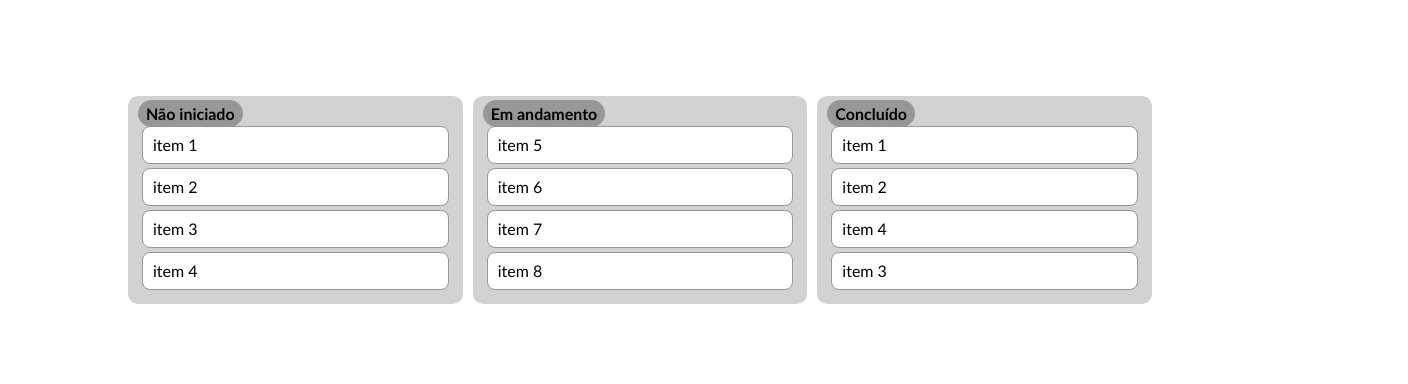
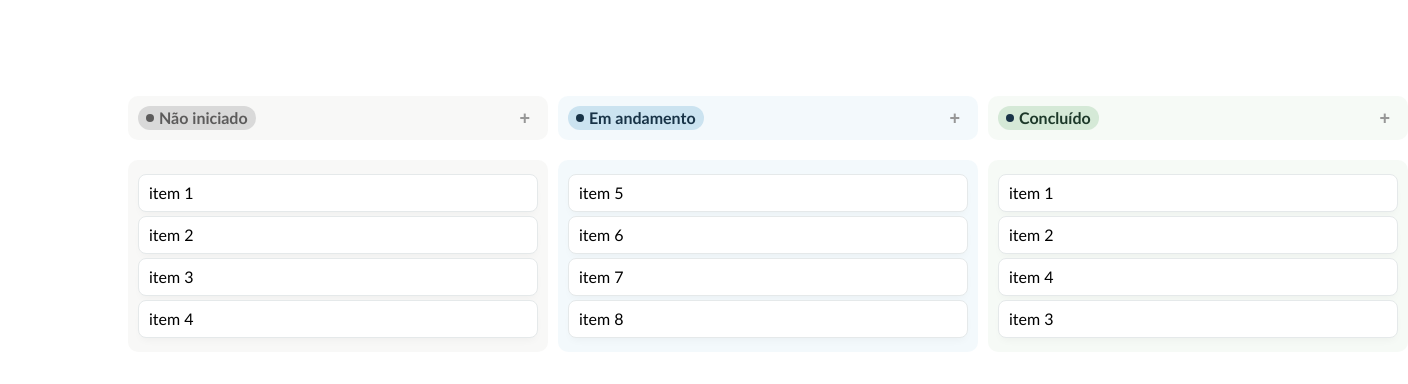
Before and after one commit to jaumzitz/kanban-web-components, a plain HTML site: page src/index.html in a window 1280 px wide. Shown: the whole page, 1408 px wide, since content can reach past the window. Drawn offline with Linux system fonts and the light colour scheme.

Commit message:
applied notion-styled css

```diff
--- a/src/index.html
+++ b/src/index.html
@@ -14,31 +14,50 @@
     <main class="main-container">
         <container class="kanban">
 
-            <section class="kb not-started">
-                <span class="list-title">Não iniciado</span>
-                <ul>
+            <section class="board not-started">
+                <div class="board-header">
+                    <div id="not-started-title" class="board-title">
+                        <div id="not-started-dot" class="dot"></div>
+                        Não iniciado
+                    </div>
+                    <button class="add-item">+</button>
+                </div>
+                <ul id="not-started-list" class="task-list">
                     <li id="1" draggable="true">item 1</li>
                     <li id="2" draggable="true">item 2</li>
                     <li id="3" draggable="true">item 3</li>
                     <li id="4" draggable="true">item 4</li>
                 </ul>
             </section>
-            <section class="kb in-progress">
-                <span class="list-title">Em andamento</span>
-                <ul>
+
+            <section class="board in-progress">
+                <div class="board-header">
+                    <div id="in-progress-title" class="board-title">
+                        <div id="in-progress-dot" class="dot"></div>
+                        Em andamento
+                    </div>
+                    <button class="add-item">+</button>
+                </div>
+                <ul id="in-progress-list" class="task-list">
                     <li id="5" draggable="true">item 5</li>
                     <li id="6" draggable="true">item 6</li>
                     <li id="7" draggable="true">item 7</li>
                     <li id="8" draggable="true">item 8</li>
                 </ul>
             </section>
-            <section class="kb done">
-                <span class="list-title">Concluído</span>
-                <ul>
-                    <li id="8"draggable="true">item 1</li>
-                    <li id="9"draggable="true">item 2</li>
-                    <li id="10"draggable="true">item 4</li>
-                    <li id="11"draggable="true">item 3</li>
+            <section class="board done">
+                <div class="board-header">
+                    <div id="done-title" class="board-title">
+                        <div id="in-progress-dot" class="dot"></div>
+                        Concluído
+                    </div>
+                    <button class="add-item">+</button>
+                </div>
+                <ul id="done-list" class="task-list">
+                    <li id="8" draggable="true">item 1</li>
+                    <li id="9" draggable="true">item 2</li>
+                    <li id="10" draggable="true">item 4</li>
+                    <li id="11" draggable="true">item 3</li>
                 </ul>
             </section>
         </container>
--- a/src/style.css
+++ b/src/style.css
@@ -12,19 +12,109 @@ body {
     flex-direction: row;
     justify-content: space-around;
     gap: 10px
+}
+
+.board-header {
+    display: flex;
+    justify-content: space-between;
+    align-items: center;
+    background-color: rgba(84, 72, 49, 0.04);
+    margin-bottom: 20px;
+    border-radius: 10px;
+    padding: 0 10px
+}
+
+.add-item,
+button {
+    border-radius: 6px;
+    padding: 4px 8px;
+    border: none;
+    font-weight: bolder;
+    font-size: 18px;
+    color: #979797;
+    background-color: transparent;
+}
+
+.board-header button:hover {
+    background-color: #d9d9d95d;
+    cursor: pointer;
+    transition: 200ms;
+}
+
+.board-title {
+    display: flex;
+    align-items: center;
+}
+
+#not-started-title {
+    color: #5c5b5b
+}
+
+
+
+#in-progress-title {
+    background-color: rgba(93, 165, 206, 0.27);
+    color: rgb(24, 51, 71);
+    /*rgba(91, 166, 209, 0.07) azul fundo*/
 
 }
 
-.kb {
-    background-color: #d2d2d2;
+
+
+.in-progress .board-header {
+    background-color: rgba(91, 166, 209, 0.07)
+}
+
+.dot {
+    margin-right: 5px;
+    border-radius: 99px;
+    height: 8px;
+    width: 8px;
+    display: inline-flex;
+    flex-shrink: 0;
+}
+
+#not-started-dot {
+    background-color: #5c5b5b
+}
+
+#in-progress-dot {
+    background-color: rgb(24, 51, 71)
+}
+
+#done-dot {
+    background-color: #1c3829;
+}
+
+#done-title {
+    color: rgb(28, 56, 41);
+    background-color: rgba(123, 183, 129, 0.27);
+}
+
+.done .board-header {
+    background: rgba(123, 183, 129, 0.07);
+
+}
+
+
+.board ul {
+    background-color: rgba(84, 72, 49, 0.04);
     max-width: 400px;
     width: 400px;
     padding: 10px;
-    border-radius: 10px
+    border-radius: 10px;
 }
 
-.kb .list-title {
-    background-color: #979797;
+.board #in-progress-list {
+    background-color: rgba(91, 166, 209, 0.07)
+}
+
+.board #done-list {
+    background-color: rgba(123, 183, 129, 0.07);
+}
+
+.board .board-title {
+    background-color: #d9d9d9;
     font-weight: 600;
     padding: 4px 8px;
     margin-top: 10px;
@@ -33,15 +123,17 @@ body {
 
 }
 
-.kb li {
+.board li {
     padding: 10px;
-    margin: 4px;
+    margin: 4px 0;
     border-radius: 8px;
     background-color: rgb(255, 255, 255);
-    border: 1px solid #979797
+    border: 1px solid #e5e9ea;
+    box-shadow: 0px 5px 8px -3px rgba(0, 0, 0, 0.041);
 
 }
 
-.kb li:hover {
-    background-color: #e7e7e7;
+.board li:hover {
+    background-color: #e7e7e759;
+    cursor: grab;
 }
```
